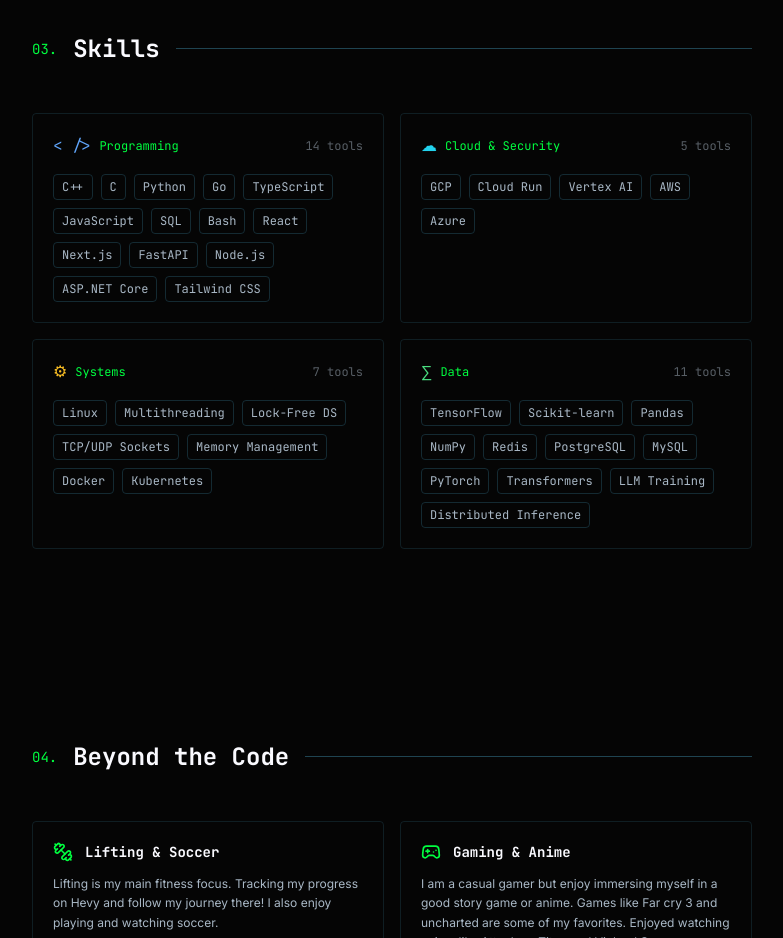
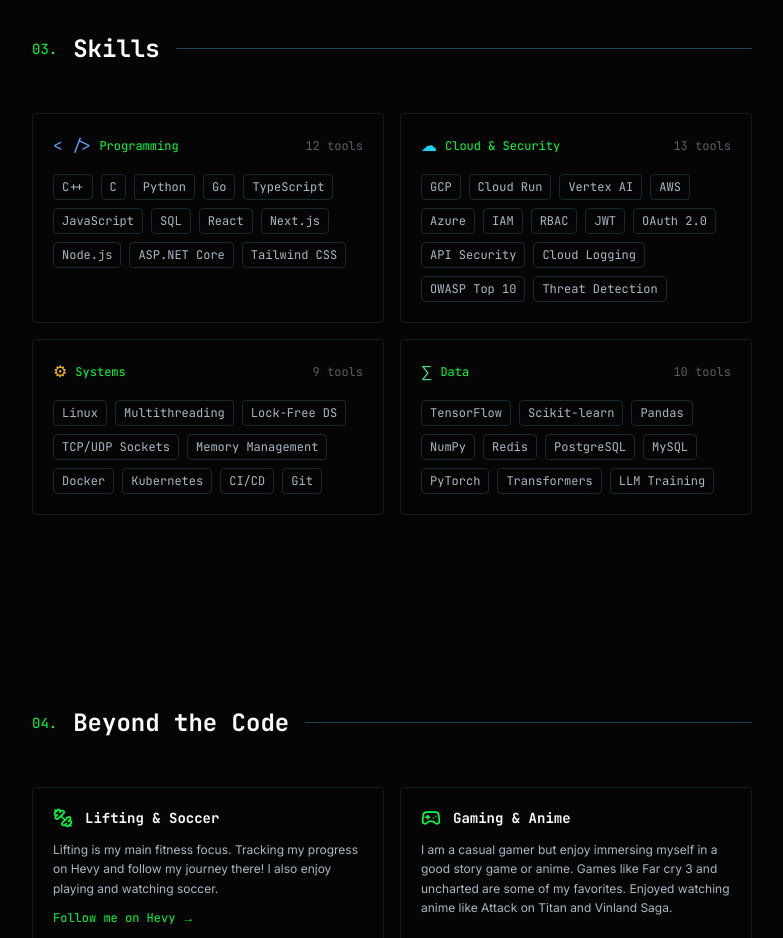
Before and after one commit to bereketlemma/bereket-portfolio, a Next.js app: page / in a window 1280 px wide. Shown: the part 3300-4238 px from the top of the page, without its empty margins (248-1031 px from the left). Built offline with nearby package versions, Linux system fonts and the light colour scheme.

Commit message:
fix: update skills section

```diff
--- a/app/home/_components/skills.tsx
+++ b/app/home/_components/skills.tsx
@@ -9,23 +9,20 @@ const skills = {
     icon: "< />",
     color: "text-blue-400",
     items: [
-      "C++", "C", "Python", "Go", "TypeScript", "JavaScript", "SQL", "Bash",
-      "React", "Next.js", "FastAPI", "Node.js", "ASP.NET Core", "Tailwind CSS"
+      "C++", "C", "Python", "Go", "TypeScript", "JavaScript", "SQL",
+      "React", "Next.js", "Node.js", "ASP.NET Core", "Tailwind CSS"
     ],
   },
   "Cloud & Security": {
     icon: "☁",
     color: "text-cyan-400",
-    items: [
-      "GCP", "Cloud Run", "Vertex AI", "AWS", "Azure",
-        // (Removed terminal lines if present)
-    ],
+    items: ["GCP", "Cloud Run", "Vertex AI", "AWS", "Azure", "IAM", "RBAC", "JWT", "OAuth 2.0", "API Security"  , "Cloud Logging", "OWASP Top 10", "Threat Detection"]
   },
   "Systems": {
     icon: "⚙",
     color: "text-amber-400",
     items: [
-      "Linux", "Multithreading", "Lock-Free DS", "TCP/UDP Sockets", "Memory Management", "Docker", "Kubernetes"
+      "Linux", "Multithreading", "Lock-Free DS", "TCP/UDP Sockets", "Memory Management", "Docker", "Kubernetes", "CI/CD", "Git"
     ],
   },
   "Data": {
@@ -33,7 +30,7 @@ const skills = {
     color: "text-green-400",
     items: [
       "TensorFlow", "Scikit-learn", "Pandas", "NumPy", "Redis", "PostgreSQL", "MySQL",
-      "PyTorch", "Transformers", "LLM Training", "Distributed Inference"
+      "PyTorch", "Transformers", "LLM Training"
     ],
   },
 }
```
